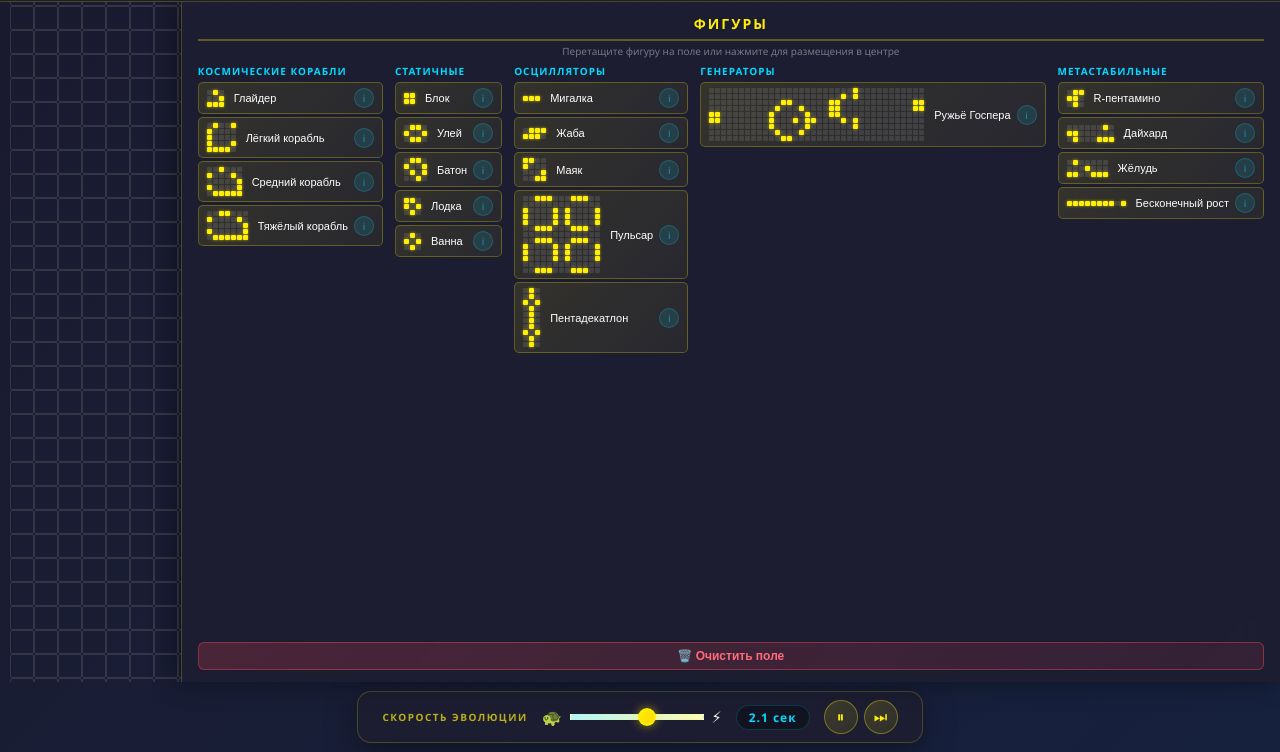
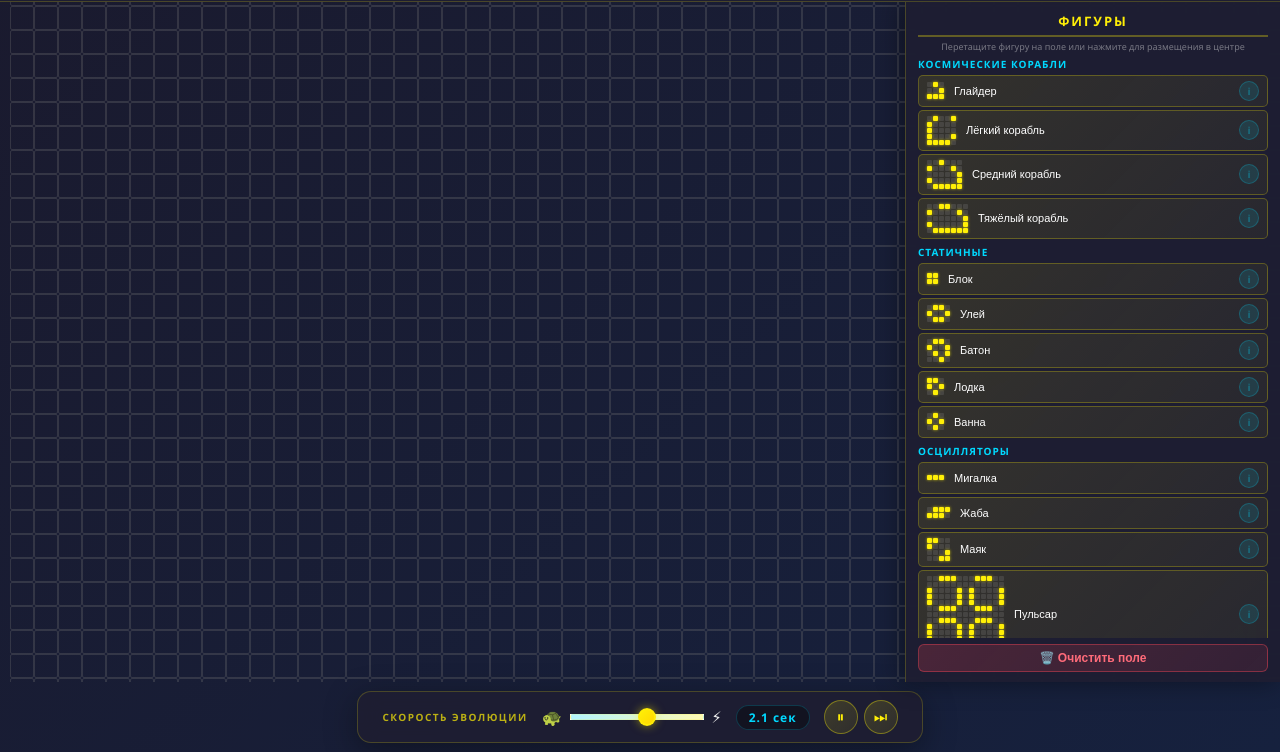
Before and after one commit to guest363/game-of-life, a website built with Vite: page index.html in a window 1280 px wide. Shown: the part 48-800 px from the top of the page. Built offline with nearby package versions, Linux system fonts and the light colour scheme.

Commit message:
continue

```diff
--- a/src/index.less
+++ b/src/index.less
@@ -445,8 +445,9 @@ footer {
   right: 0;
   top: 50px;
   bottom: 70px;
+  width: 350px;
   background: rgba(30, 30, 50, 0.95);
-  padding: 12px 16px;
+  padding: 10px 12px;
   box-shadow: -4px 0 24px rgba(0, 0, 0, 0.4);
   border-left: 1px solid rgba(255, 239, 7, 0.2);
   backdrop-filter: blur(10px);
@@ -463,18 +464,18 @@ footer {
   .panel-title {
     margin: 0 0 2px 0;
     color: #ffef07;
-    font-size: 14px;
+    font-size: 13px;
     text-align: center;
     text-transform: uppercase;
     letter-spacing: 2px;
     border-bottom: 2px solid rgba(255, 239, 7, 0.3);
-    padding-bottom: 6px;
+    padding-bottom: 5px;
     flex-shrink: 0;
   }
 
   .panel-hint {
-    margin: 2px 0 6px 0;
-    font-size: 10px;
+    margin: 2px 0 4px 0;
+    font-size: 9px;
     color: rgba(255, 255, 255, 0.4);
     text-align: center;
     line-height: 1.3;
@@ -483,9 +484,29 @@ footer {
 
   .categories-container {
     display: flex;
-    gap: 12px;
+    flex-direction: column;
+    gap: 6px;
     flex: 1;
     min-height: 0;
+    overflow-y: auto;
+
+    &::-webkit-scrollbar {
+      width: 4px;
+    }
+
+    &::-webkit-scrollbar-track {
+      background: rgba(0, 0, 0, 0.2);
+      border-radius: 2px;
+    }
+
+    &::-webkit-scrollbar-thumb {
+      background: rgba(255, 239, 7, 0.3);
+      border-radius: 2px;
+
+      &:hover {
+        background: rgba(255, 239, 7, 0.5);
+      }
+    }
   }
 
   .pattern-category {
@@ -806,13 +827,11 @@ input[type="range"] {
     bottom: 70px;
     left: 0;
     right: 0;
+    width: auto;
+    max-height: 40vh;
     border-left: none;
     border-top: 1px solid rgba(255, 239, 7, 0.2);
     border-radius: 0;
-
-    .categories-container {
-      flex-wrap: wrap;
-    }
 
     .mini-preview {
       display: none;
```
